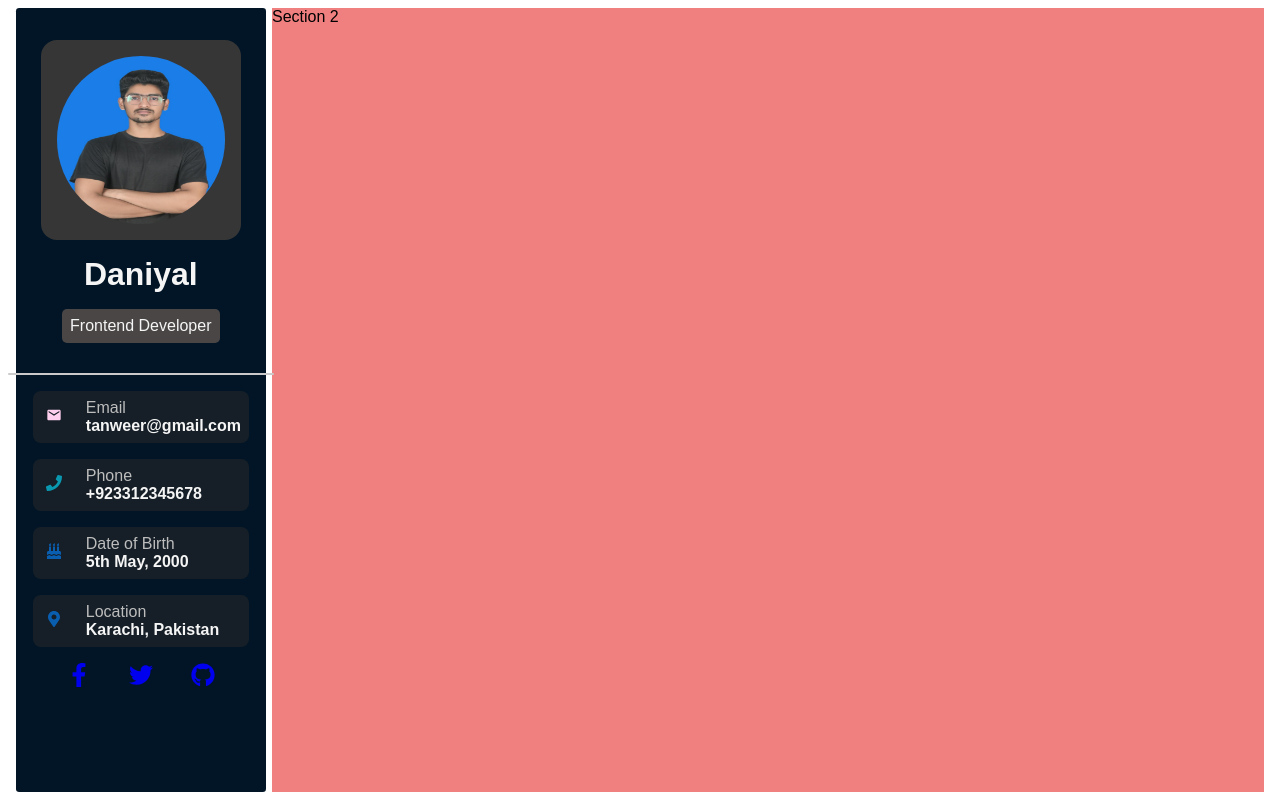
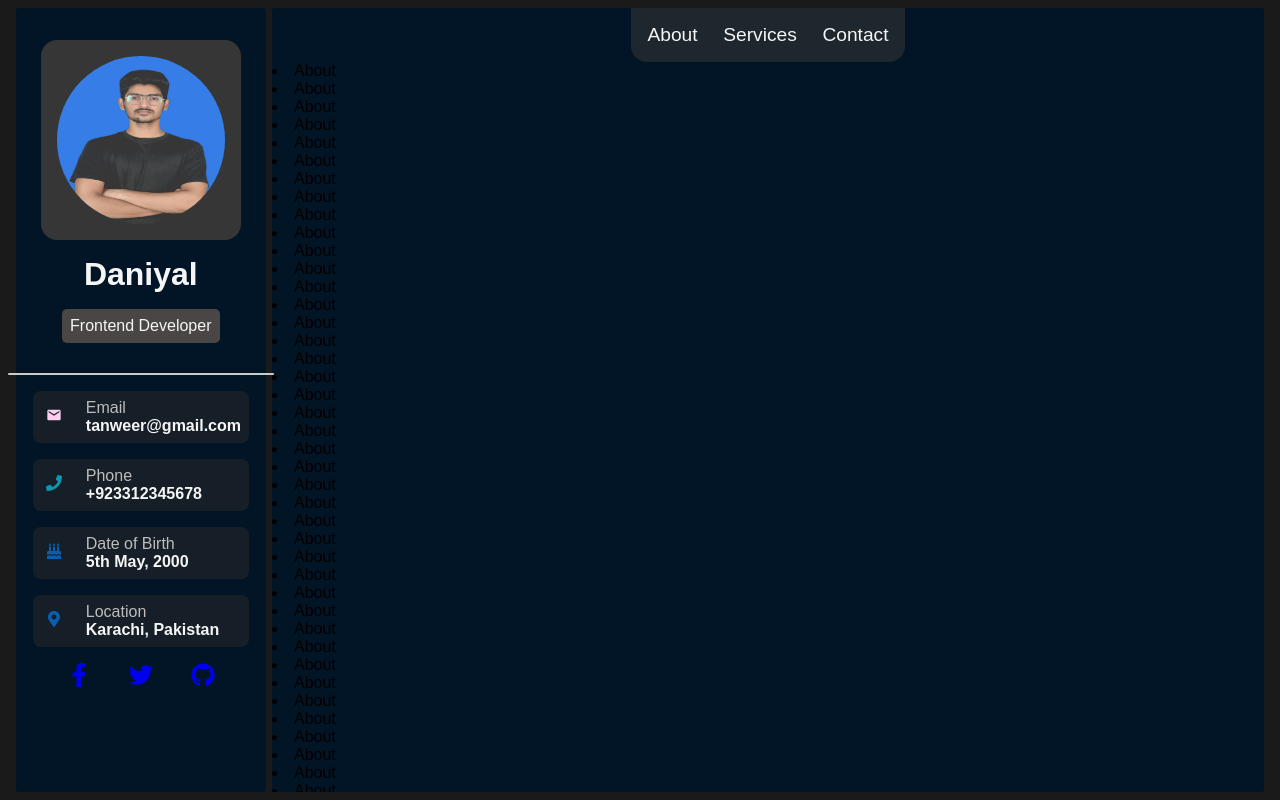
Before and after one commit to Pekisa-Pvt-Ltd/nsf_portfolio_b4, a React (Vite) app: page / in a window 1280 px wide. Built offline with nearby package versions, Linux system fonts and the light colour scheme.

Commit message:
Code Updated

```diff
--- a/src/App.css
+++ b/src/App.css
@@ -5,6 +5,7 @@
   height: 100vh;
   width: 100%;
   gap: 0.4rem;
+  background-color: rgb(26, 26, 26);
 }
 
 .main-section-1 {
@@ -20,6 +21,13 @@
 }
 
 .main-section-2 {
-  background-color: lightcoral;
+  background-color: #021526;
   width: 80%;
+  border-radius: 0.2rem;
+  display: flex;
+  justify-content: space-between;
+  align-items: start;
+  flex-direction: column;
+
+  height: calc(100vh - 1rem);
 }
--- a/src/App.jsx
+++ b/src/App.jsx
@@ -1,13 +1,14 @@
 import React from 'react'
 import './App.css'
 import Section1 from './section1/Section1'
+import Section2 from './section2/Section2'
 
 const App = () => {
 
   return (
     <div className='main-section-layout'>
       <div className='main-section-1'><Section1 /></div>
-      <div className='main-section-2'>Section 2</div>
+      <div className='main-section-2'><Section2 /></div>
     </div>
   )
 }
--- /dev/null
+++ b/src/components/Header/Header.css
@@ -0,0 +1,31 @@
+.header {
+    display: flex;
+    justify-content: center;
+    align-items: center;
+    margin: 0 auto;
+    width: 100%;
+}
+
+
+.header-list {
+    display: flex;
+    justify-content: space-between;
+    align-items: center;
+    list-style-type: none;
+    gap: 1.6rem;
+    color: whitesmoke;
+    border-radius: 0 0 1rem 1rem;
+    padding: 0 2rem;
+    background-color: #36363691;
+
+    padding: 1rem;
+}
+
+.header-list-items {
+    font-size: 1.2rem;
+    cursor: pointer;
+}
+
+.header-list-items:hover {
+    color: rgb(198, 149, 59);
+}
--- /dev/null
+++ b/src/components/Header/Header.jsx
@@ -0,0 +1,40 @@
+import React from 'react'
+import './Header.css'
+
+const Header = () => {
+
+    const headerItems = [
+
+        {
+            id: 2,
+            title: 'About',
+            link: '/about',
+        },
+        {
+            id: 3,
+            title: 'Services',
+            link: '/services',
+        },
+        {
+            id: 4,
+            title: 'Contact',
+            link: '/contact',
+        }
+
+    ]
+    return (
+        <div className='header'>
+            <ul className='header-list'>
+                {headerItems.map((items) => {
+                    return (
+                        <li key={items.id - 1} className='header-list-items'>
+                            {items.title}
+                        </li>
+                    )
+                })}
+            </ul>
+        </div>
+    )
+}
+
+export default Header
--- a/src/section1/section1.css
+++ b/src/section1/section1.css
@@ -25,6 +25,7 @@
     height: 100%;
     padding: 1rem;
     border-radius: 100%;
+    mix-blend-mode: lighten;
 }
 
 
--- /dev/null
+++ b/src/section2/About/About.jsx
@@ -0,0 +1,283 @@
+import React from 'react'
+
+const About = () => {
+    return (
+        <div>
+            <li>About</li>
+            <li>About</li>
+            <li>About</li>
+            <li>About</li>
+            <li>About</li>
+            <li>About</li>
+            <li>About</li>
+            <li>About</li>
+            <li>About</li>
+            <li>About</li>
+            <li>About</li>
+            <li>About</li>
+            <li>About</li>
+            <li>About</li>
+            <li>About</li>
+            <li>About</li>
+            <li>About</li>
+            <li>About</li>
+            <li>About</li>
+            <li>About</li>
+            <li>About</li>
+            <li>About</li>
+            <li>About</li>
+            <li>About</li>
+            <li>About</li>
+            <li>About</li>
+            <li>About</li>
+            <li>About</li>
+            <li>About</li>
+            <li>About</li>
+            <li>About</li>
+            <li>About</li>
+            <li>About</li>
+            <li>About</li>
+            <li>About</li>
+            <li>About</li>
+            <li>About</li>
+            <li>About</li>
+            <li>About</li>
+            <li>About</li>
+            <li>About</li>
+            <li>About</li>
+            <li>About</li>
+            <li>About</li>
+            <li>About</li>
+            <li>About</li>
+            <li>About</li>
+            <li>About</li>
+            <li>About</li>
+            <li>About</li>
+            <li>About</li>
+            <li>About</li>
+            <li>About</li>
+            <li>About</li>
+            <li>About</li>
+            <li>About</li>
+            <li>About</li>
+            <li>About</li>
+            <li>About</li>
+            <li>About</li>
+            <li>About</li>
+            <li>About</li>
+            <li>About</li>
+            <li>About</li>
+            <li>About</li>
+            <li>About</li>
+            <li>About</li>
+            <li>About</li>
+            <li>About</li>
+            <li>About</li>
+            <li>About</li>
+            <li>About</li>
+            <li>About</li>
+            <li>About</li>
+            <li>About</li>
+            <li>About</li>
+            <li>About</li>
+            <li>About</li>
+            <li>About</li>
+            <li>About</li>
+            <li>About</li>
+            <li>About</li>
+            <li>About</li>
+            <li>About</li>
+            <li>About</li>
+            <li>About</li>
+            <li>About</li>
+            <li>About</li>
+            <li>About</li>
+            <li>About</li>
+            <li>About</li>
+            <li>About</li>
+            <li>About</li>
+            <li>About</li>
+            <li>About</li>
+            <li>About</li>
+            <li>About</li>
+            <li>About</li>
+            <li>About</li>
+            <li>About</li>
+            <li>About</li>
+            <li>About</li>
+            <li>About</li>
+            <li>About</li>
+            <li>About</li>
+            <li>About</li>
+            <li>About</li>
+            <li>About</li>
+            <li>About</li>
+            <li>About</li>
+            <li>About</li>
+            <li>About</li>
+            <li>About</li>
+            <li>About</li>
+            <li>About</li>
+            <li>About</li>
+            <li>About</li>
+            <li>About</li>
+            <li>About</li>
+            <li>About</li>
+            <li>About</li>
+            <li>About</li>
+            <li>About</li>
+            <li>About</li>
+            <li>About</li>
+            <li>About</li>
+            <li>About</li>
+            <li>About</li>
+            <li>About</li>
+            <li>About</li>
+            <li>About</li>
+            <li>About</li>
+            <li>About</li>
+            <li>About</li>
+            <li>About</li>
+            <li>About</li>
+            <li>About</li>
+            <li>About</li>
+            <li>About</li>
+            <li>About</li>
+            <li>About</li>
+            <li>About</li>
+            <li>About</li>
+            <li>About</li>
+            <li>About</li>
+            <li>About</li>
+            <li>About</li>
+            <li>About</li>
+            <li>About</li>
+            <li>About</li>
+            <li>About</li>
+            <li>About</li>
+            <li>About</li>
+            <li>About</li>
+            <li>About</li>
+            <li>About</li>
+            <li>About</li>
+            <li>About</li>
+            <li>About</li>
+            <li>About</li>
+            <li>About</li>
+            <li>About</li>
+            <li>About</li>
+            <li>About</li>
+            <li>About</li>
+            <li>About</li>
+            <li>About</li>
+            <li>About</li>
+            <li>About</li>
+            <li>About</li>
+            <li>About</li>
+            <li>About</li>
+            <li>About</li>
+            <li>About</li>
+            <li>About</li>
+            <li>About</li>
+            <li>About</li>
+            <li>About</li>
+            <li>About</li>
+            <li>About</li>
+            <li>About</li>
+            <li>About</li>
+            <li>About</li>
+            <li>About</li>
+            <li>About</li>
+            <li>About</li>
+            <li>About</li>
+            <li>About</li>
+            <li>About</li>
+            <li>About</li>
+            <li>About</li>
+            <li>About</li>
+            <li>About</li>
+            <li>About</li>
+            <li>About</li>
+            <li>About</li>
+            <li>About</li>
+            <li>About</li>
+            <li>About</li>
+            <li>About</li>
+            <li>About</li>
+            <li>About</li>
+            <li>About</li>
+            <li>About</li>
+            <li>About</li>
+            <li>About</li>
+            <li>About</li>
+            <li>About</li>
+            <li>About</li>
+            <li>About</li>
+            <li>About</li>
+            <li>About</li>
+            <li>About</li>
+            <li>About</li>
+            <li>About</li>
+            <li>About</li>
+            <li>About</li>
+            <li>About</li>
+            <li>About</li>
+            <li>About</li>
+            <li>About</li>
+            <li>About</li>
+            <li>About</li>
+            <li>About</li>
+            <li>About</li>
+            <li>About</li>
+            <li>About</li>
+            <li>About</li>
+            <li>About</li>
+            <li>About</li>
+            <li>About</li>
+            <li>About</li>
+            <li>About</li>
+            <li>About</li>
+            <li>About</li>
+            <li>About</li>
+            <li>About</li>
+            <li>About</li>
+            <li>About</li>
+            <li>About</li>
+            <li>About</li>
+            <li>About</li>
+            <li>About</li>
+            <li>About</li>
+            <li>About</li>
+            <li>About</li>
+            <li>About</li>
+            <li>About</li>
+            <li>About</li>
+            <li>About</li>
+            <li>About</li>
+            <li>About</li>
+            <li>About</li>
+            <li>About</li>
+            <li>About</li>
+            <li>About</li>
+            <li>About</li>
+            <li>About</li>
+            <li>About</li>
+            <li>About</li>
+            <li>About</li>
+            <li>About</li>
+            <li>About</li>
+            <li>About</li>
+            <li>About</li>
+            <li>About</li>
+            <li>About</li>
+            <li>About</li>
+            <li>About</li>
+            <li>About</li>
+            <li>About</li>
+            <li>About</li>
+            <li>About</li>
+        </div>
+    )
+}
+
+export default About
--- /dev/null
+++ b/src/section2/Section2.css
@@ -0,0 +1,5 @@
+.section-2{
+    width: 100%;
+
+    overflow-y: scroll;
+}
--- /dev/null
+++ b/src/section2/Section2.jsx
@@ -0,0 +1,15 @@
+import React from 'react'
+import Header from '../components/Header/Header'
+import About from './About/About'
+import './Section2.css'
+
+const Section2 = () => {
+    return (
+        <div className='section-2'>
+            <Header />
+            <About />
+        </div>
+    )
+}
+
+export default Section2
```
Also changed, not shown: src/Section2.css (added), src/section2/About/About.css (added).
